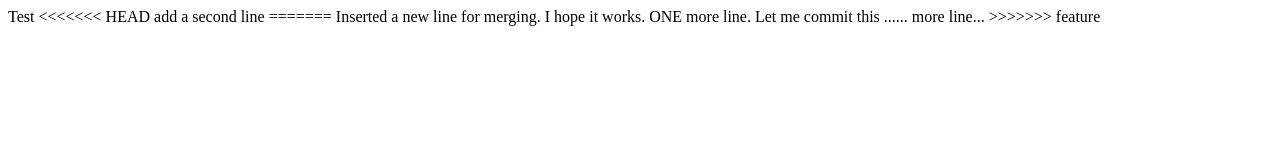
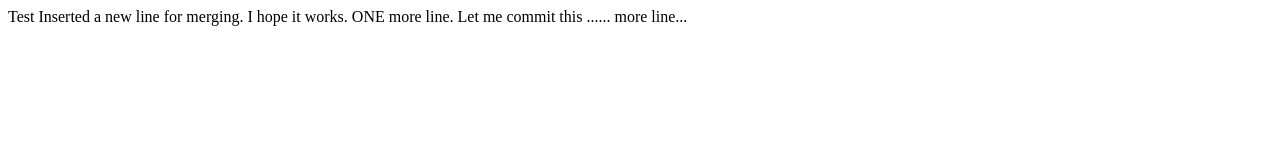
Before and after one commit to teamcarpetdev/lecture1, a plain HTML site: page index.html in a window 1280 px wide. Drawn offline with Linux system fonts and the light colour scheme.

Commit message:
Merge issue resolved again

```diff
--- a/index.html
+++ b/index.html
@@ -6,15 +6,12 @@
 
    <body>
 	Test
-<<<<<<< HEAD
-        add a second line
-=======
+
         Inserted a new line for merging.
 	I hope it works.
 	ONE more line.
         Let me commit this ......
 	more line...
->>>>>>> feature
    </body>
 
 </html>
```
